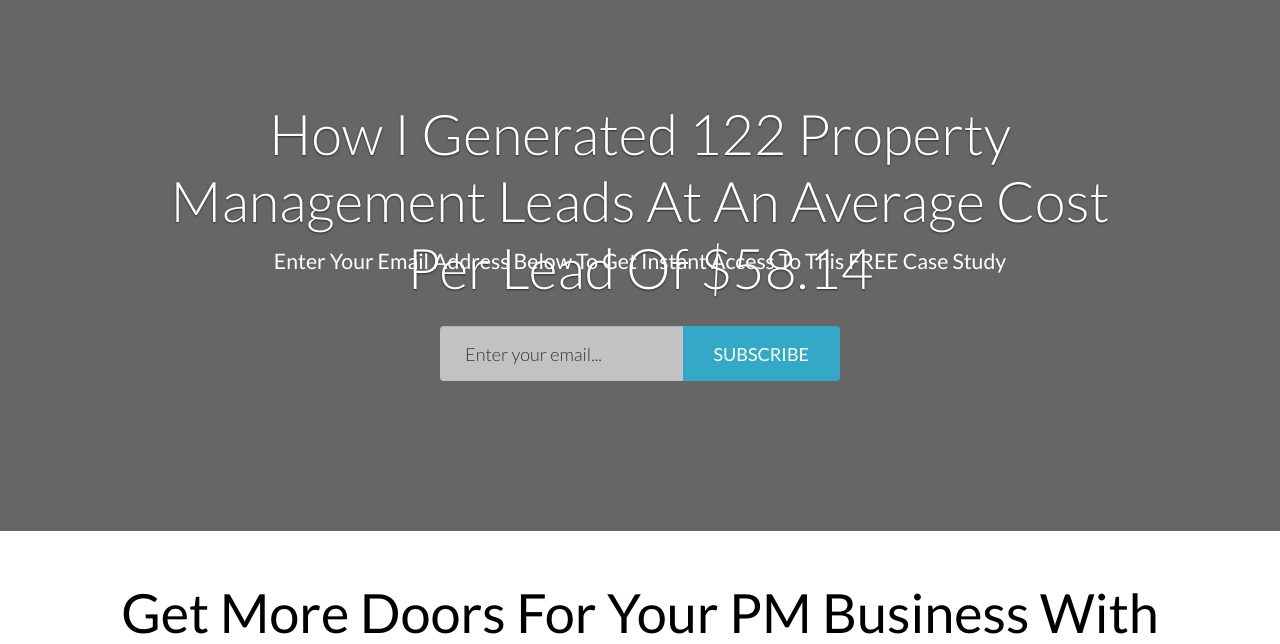
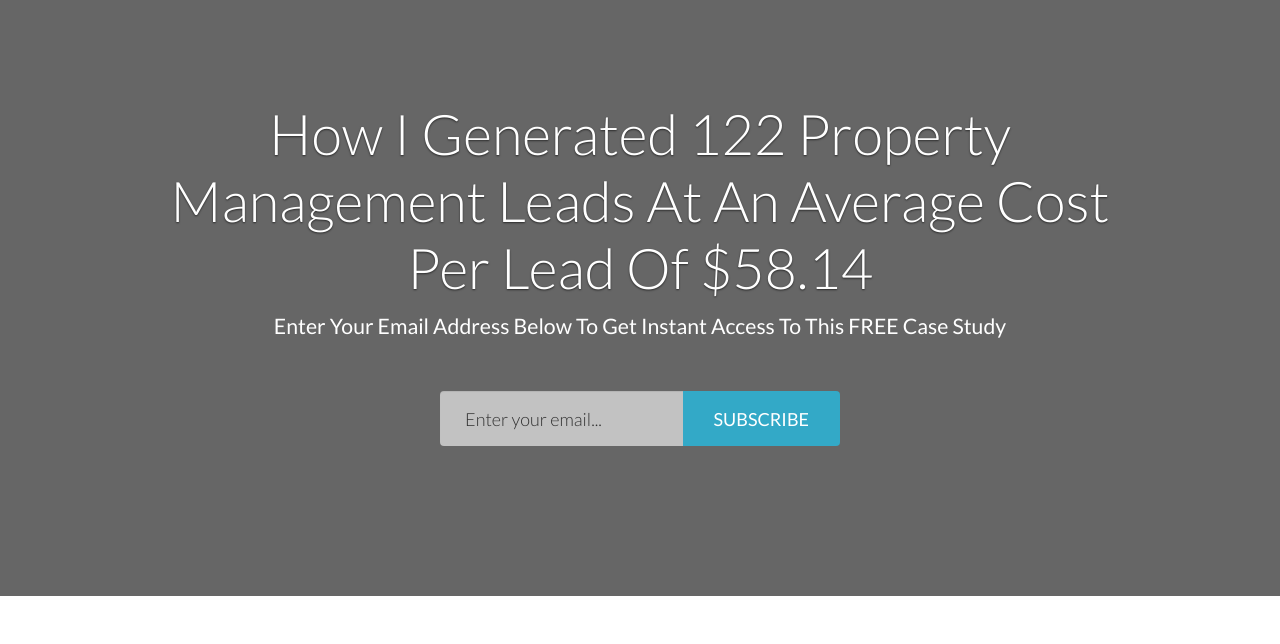
Before and after one commit to SteveLongoria/SteveLongoria, a PHP site: page /pmleads/index.html in a window 1280 px wide. Shown: the top 644 px of the page. Run offline with PHP 8.4, Linux system fonts and the light colour scheme.

Commit message:
fixed desktop formatting above fold

```diff
--- a/pmleads/css/css-index.css
+++ b/pmleads/css/css-index.css
@@ -175,7 +175,7 @@ a:hover {
 	font-size: 56px;
 	font-weight: 300;
 	color: #fff;
-	margin: 100px 0 -65px 0;
+	margin: 100px 0 0 0;
 	text-shadow: 0 1px 2px rgba(0, 0, 0, .6);
 }
 .landing p, .landing h2 {
```
